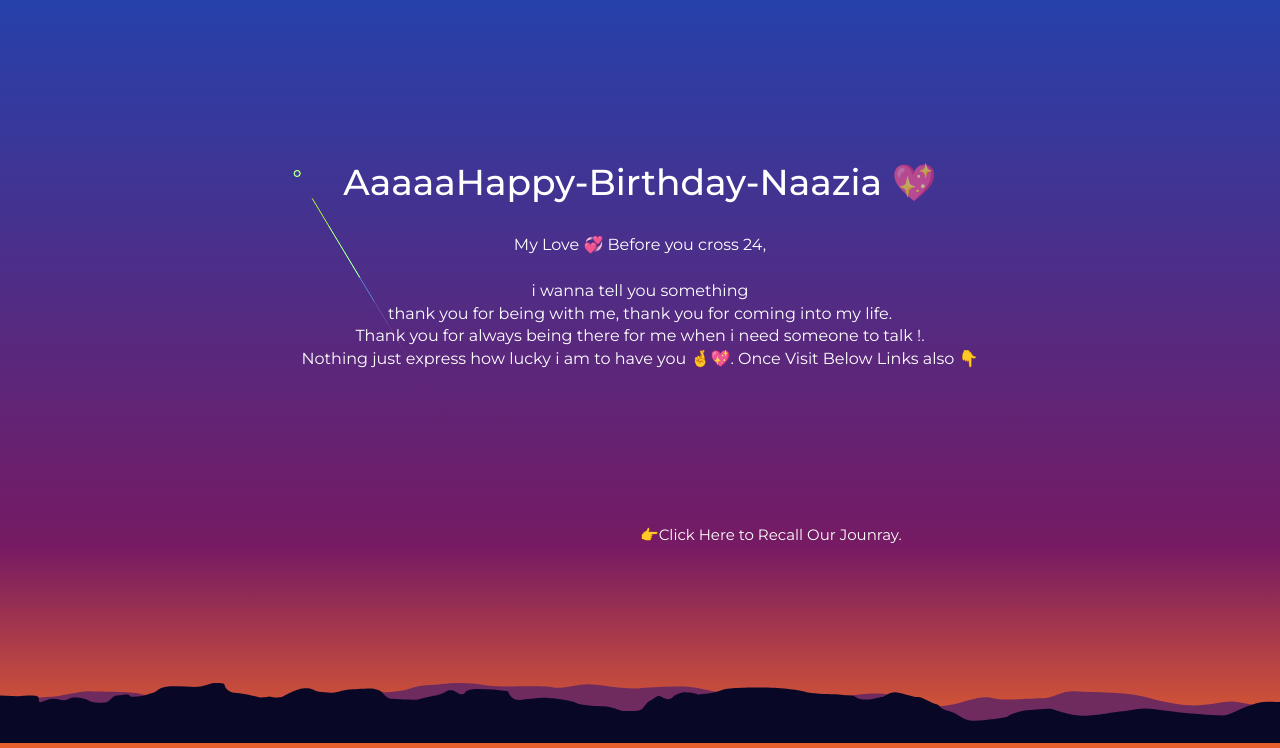
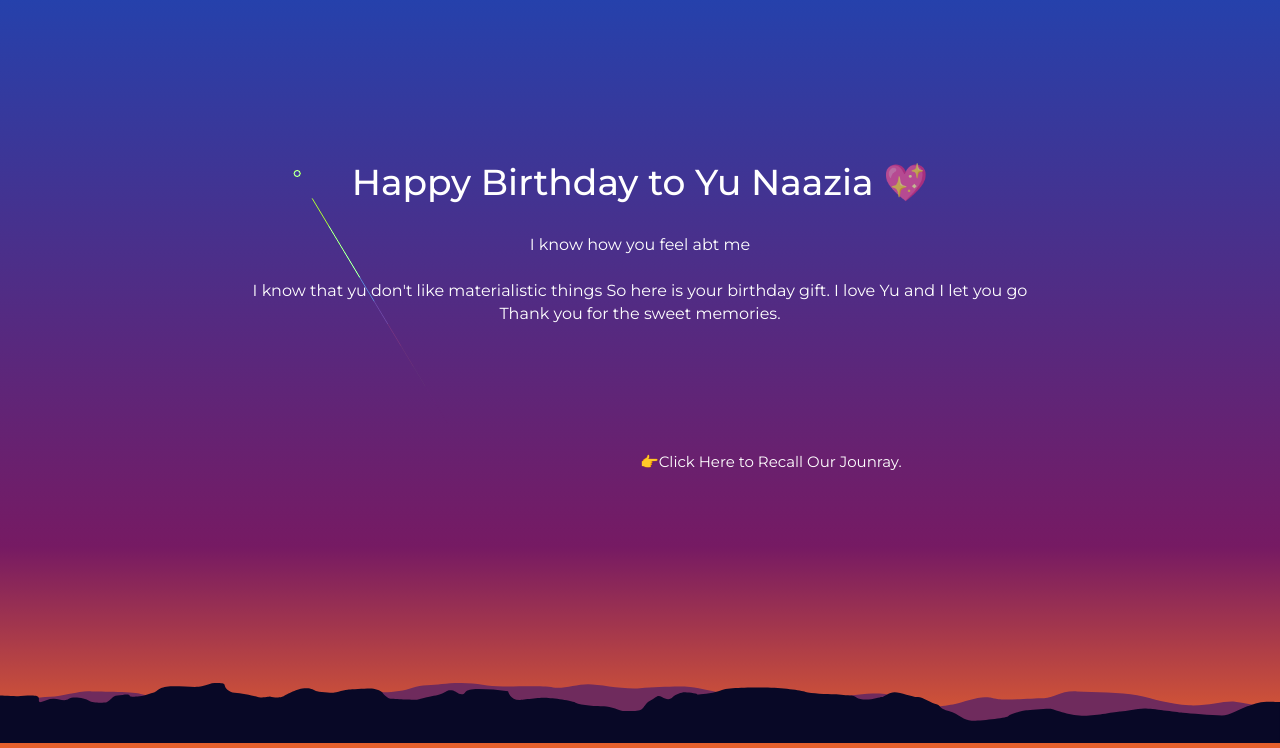
Before and after one commit to sravan105/N, a plain HTML site: page index.html in a window 1280 px wide. Shown: the part 57-805 px from the top of the page. Drawn offline with Linux system fonts and the light colour scheme.

Commit message:
Update index.html

```diff
--- a/index.html
+++ b/index.html
@@ -2,7 +2,7 @@
 <html lang="en">
   <head>
     <meta charset="UTF-8" />
-    <title>BirthDay--Wish | Preethi</title>
+    <title>BirthDay--Wish | My Zia</title>
     <link rel="icon" type="image/x-icon" href="images/favicon.ico" />
     <link rel="stylesheet" href="css/style.css" />
     <link rel="stylesheet" href="css/bootstrap-3.min.css" />
@@ -28,20 +28,18 @@
       <canvas id="canvas"></canvas>
       <div class="text">
         <h1>
-          AaaaaHappy-Birthday-Naazia
+          Happy Birthday to Yu Naazia
           <span id="textt"> 💖</span>
         </h1>
         <br />
         <p>
-          My Love 💞 Before you cross 24, <br />
+          I know how you feel abt me <br />
           <br />
-          i wanna tell you something
+          I know that yu don't like materialistic things
+          So here is your birthday gift. I love Yu and I let you go
           <br />
-          thank you for being with me, thank you for coming into my life.
+          Thank you for the sweet memories.
           <br />
-          Thank you for always being there for me when i need someone to talk !.
-          <br />
-          Nothing just express how lucky i am to have you 🤞💖. Once Visit Below Links also 👇
         </p>
         <div class="img">
           <a href="gallery.html">👉Click Here to Recall Our Jounray.</a>
```
